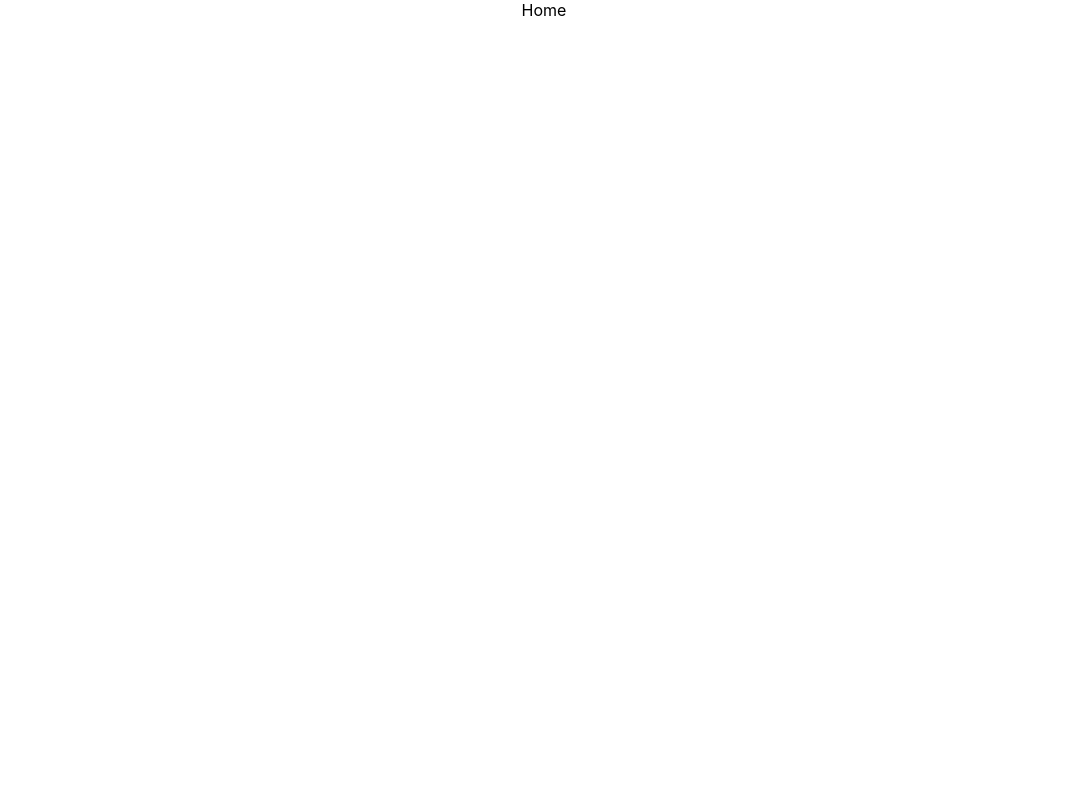
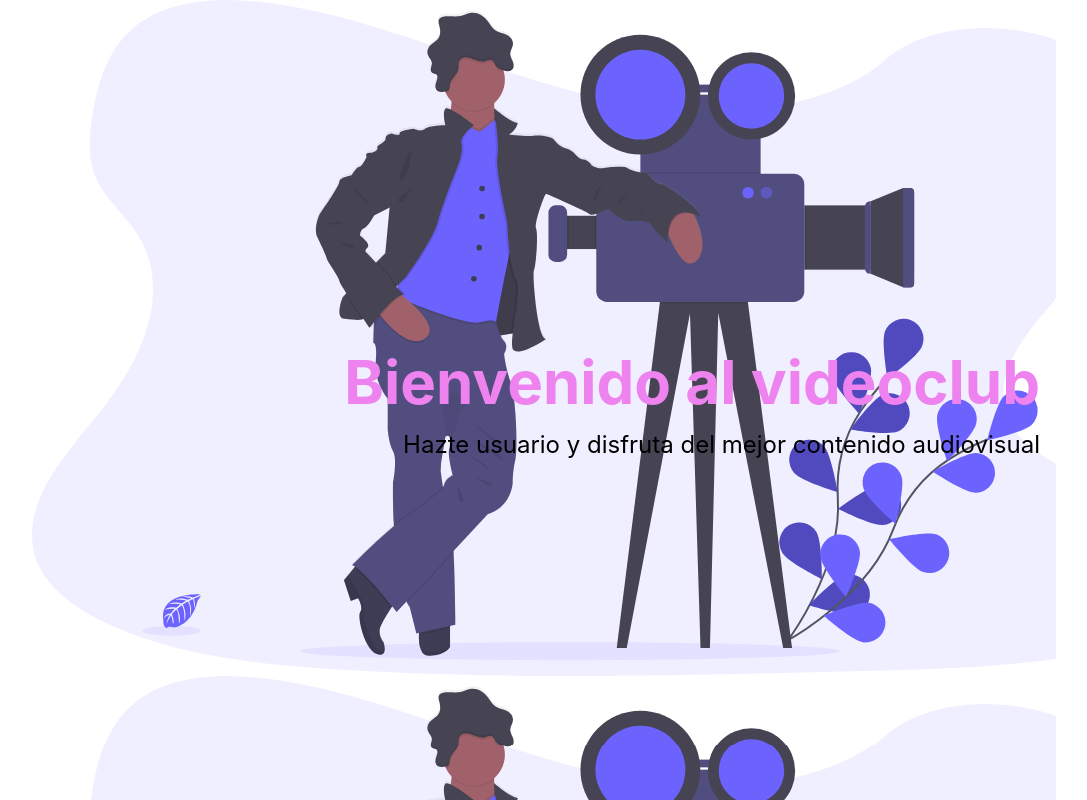
Before and after one commit to alvmara/proyecto-videoclub-cliente-react, a React (Create React App) app: page / in a window 1280 px wide. Shown: the whole page, without its empty margins (96-1183 px from the left). Built offline with nearby package versions, Linux system fonts and the light colour scheme.

Commit message:
añadiendo imagen y creando estructura login y registro

```diff
--- a/package.json
+++ b/package.json
@@ -3,9 +3,13 @@
   "version": "0.1.0",
   "private": true,
   "dependencies": {
+    "@chakra-ui/react": "^1.8.6",
+    "@emotion/react": "^11.8.2",
+    "@emotion/styled": "^11.8.1",
     "@testing-library/jest-dom": "^5.16.2",
     "@testing-library/react": "^12.1.4",
     "@testing-library/user-event": "^13.5.0",
+    "framer-motion": "^6.2.8",
     "react": "^17.0.2",
     "react-dom": "^17.0.2",
     "react-router-dom": "^6.2.2",
--- a/src/App.js
+++ b/src/App.js
@@ -2,14 +2,22 @@ import "./App.css";
 
 import { BrowserRouter, Routes, Route } from "react-router-dom";
 import Home from "./Containers/Home/Home";
+import Login from "./Containers/Login/Login";
+import Registro from "./Containers/Registro/Registro";
+
+import { ChakraProvider } from "@chakra-ui/react";
 
 function App() {
   return (
     <div className="App">
       <BrowserRouter>
-        <Routes>
-          <Route path="/" element={<Home />} />
-        </Routes>
+        <ChakraProvider>
+          <Routes>
+            <Route path="/" element={<Home />} />
+            <Route path="/login" element={<Login />} />
+            <Route path="/registro" element={<Registro />} />
+          </Routes>
+        </ChakraProvider>
       </BrowserRouter>
     </div>
   );
--- a/src/Containers/Home/Home.jsx
+++ b/src/Containers/Home/Home.jsx
@@ -1,10 +1,14 @@
+import { Container, Text } from '@chakra-ui/react'
 import React from 'react'
 
-
+import fondo from '../../img/fondo1.svg';
 
 function Home() {
   return (
-    <div>Home</div>
+    <Container size="xl" backgroundImage={fondo} h="100vh" maxWidth="80%" display="flex" flexDirection="column" justifyContent="center" alignItems="flex-end">
+        <Text fontSize='6xl' color='violet' fontWeight="bold" dropShadow="lg">Bienvenido al videoclub</Text>
+        <Text fontSize='2xl' color="black">Hazte usuario y disfruta del mejor contenido audiovisual</Text>
+    </Container>
   )
 }
 
--- /dev/null
+++ b/src/Containers/Login/Login.jsx
@@ -0,0 +1,12 @@
+import { Container, Text } from '@chakra-ui/react'
+import React from 'react'
+
+function Login() {
+  return (
+    <Container size="xl" h="100vh" maxWidth="80%" display="flex" flexDirection="column" justifyContent="center" alignItems="flex-end">
+        <Text fontSize='6xl' color='violet' fontWeight="bold" dropShadow="lg">Login</Text>
+    </Container>
+  )
+}
+
+export default Login
--- /dev/null
+++ b/src/Containers/Registro/Registro.jsx
@@ -0,0 +1,12 @@
+import { Container, Text } from '@chakra-ui/react'
+import React from 'react'
+
+function Resgitro() {
+  return (
+    <Container size="xl" h="100vh" maxWidth="80%" display="flex" flexDirection="column" justifyContent="center" alignItems="flex-end">
+        <Text fontSize='6xl' color='violet' fontWeight="bold" dropShadow="lg">Resgitro</Text>
+    </Container>
+  )
+}
+
+export default Resgitro
```
Also changed, not shown: src/Containers/Login/Login.css (added), src/Containers/Registro/Registro.css (added), src/img/fondo1.svg (added), 1 other file (tests, documents, lock files or other folders).
